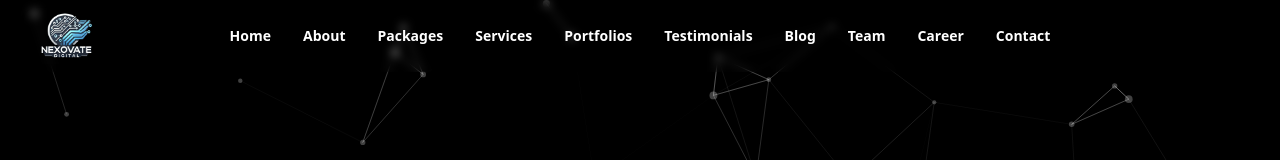
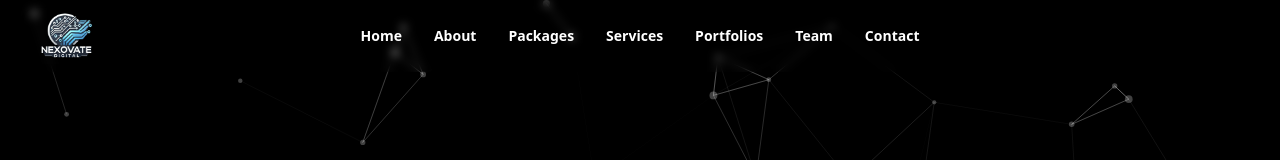
Before and after one commit to Muhammadd-01/NexoVate-Digital, a React (Vite) app: page /blog in a window 1280 px wide. Shown: the top 160 px of the page. Built offline with nearby package versions, Linux system fonts and the light colour scheme.

Commit message:
Nexovate Digital

```diff
--- a/src/components/Header.jsx
+++ b/src/components/Header.jsx
@@ -9,10 +9,10 @@ const navigation = [
   { name: "Packages", href: "/packages" },
   { name: "Services", href: "/services" },
   { name: "Portfolios", href: "/portfolios" },
-  { name: "Testimonials", href: "/testimonials" },
-  { name: "Blog", href: "/blog" },
+  // { name: "Testimonials", href: "/testimonials" },
+  // { name: "Blog", href: "/blog" },
   { name: "Team", href: "/team" },
-  { name: "Career", href: "/career" },
+  // { name: "Career", href: "/career" },
   { name: "Contact", href: "/contact" },
 ];
 
```
